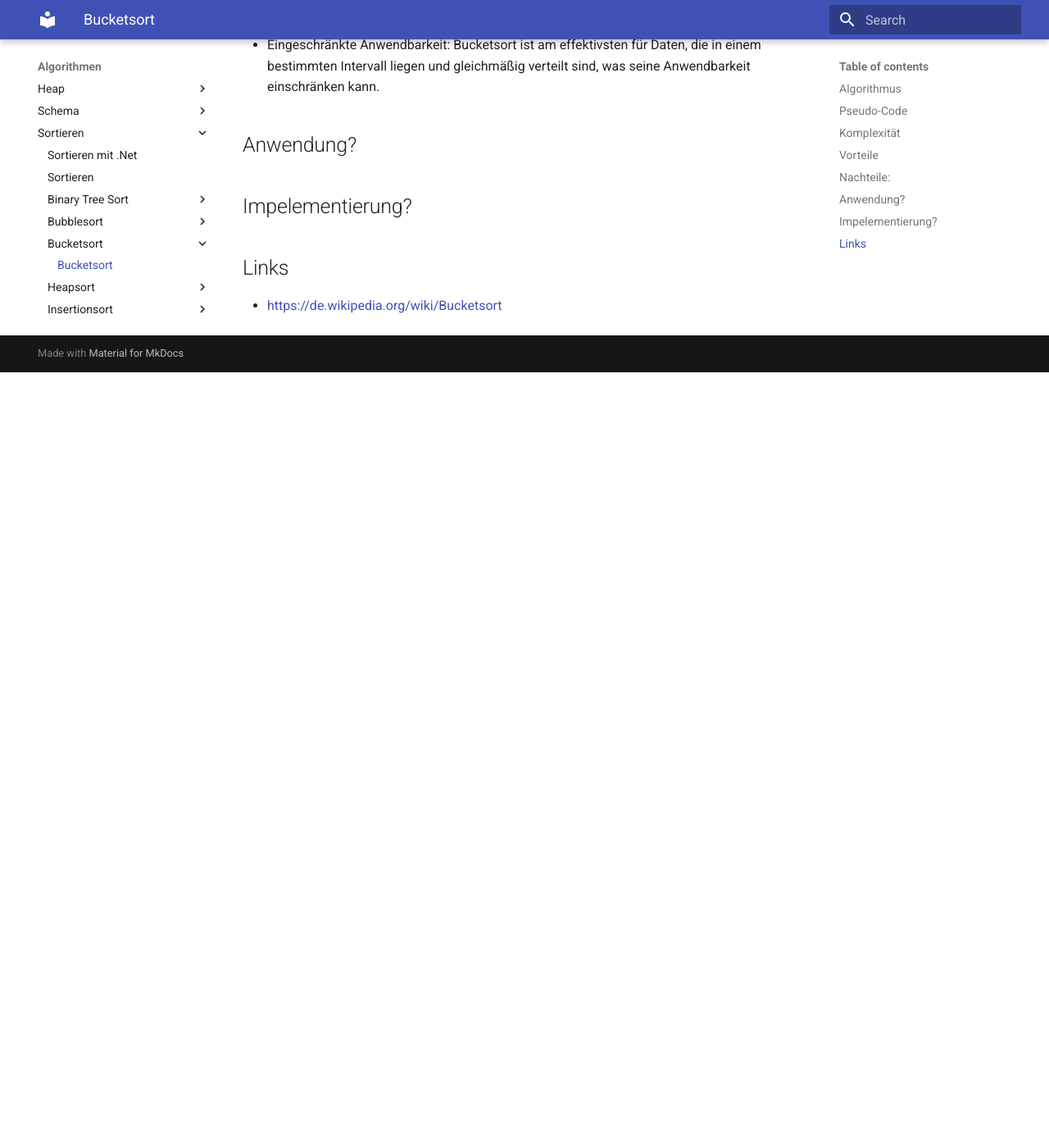
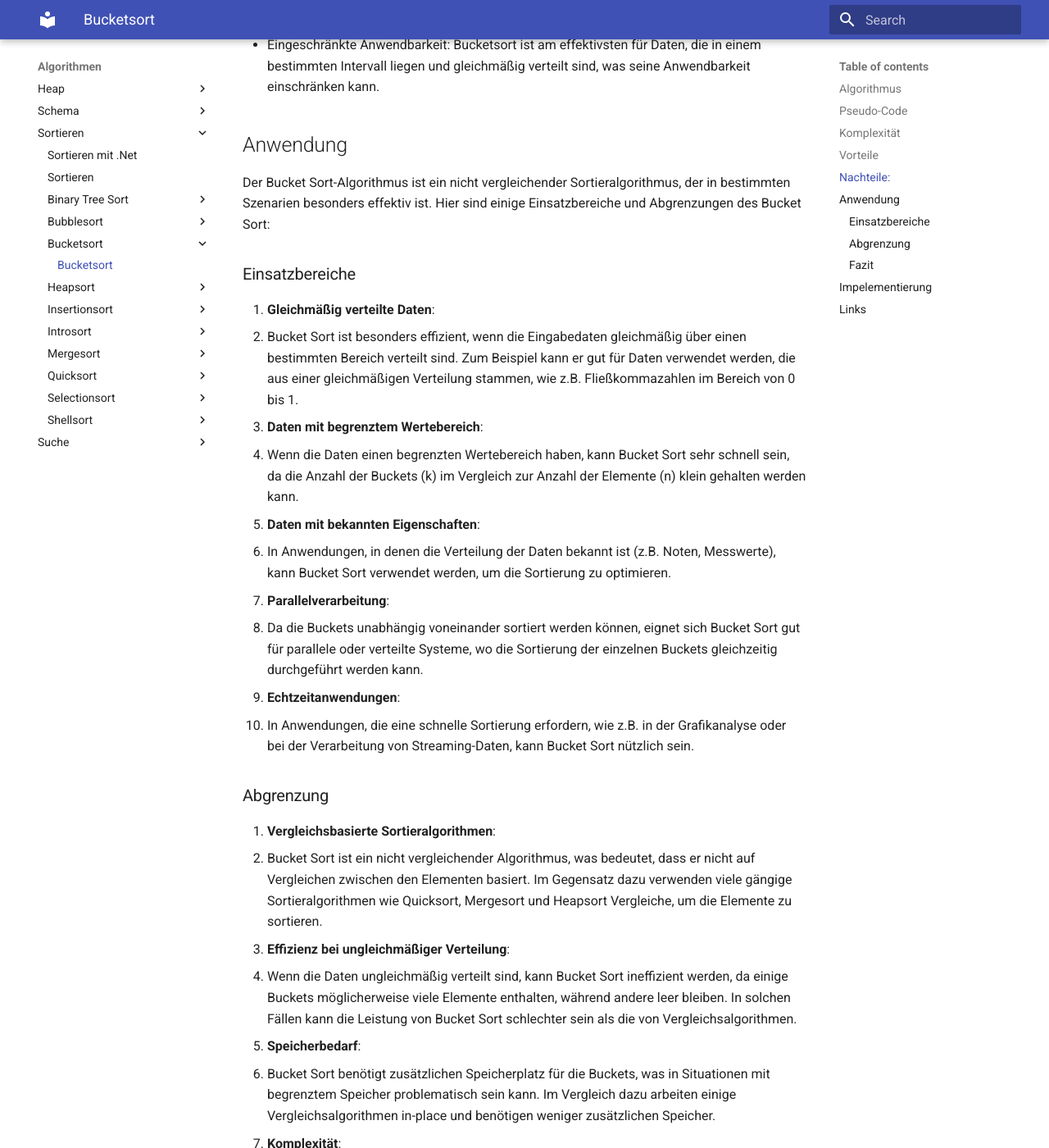
Before and after one commit to tsolenthaler/zbwAlgDs, an MkDocs documentation site: the page built from docs/algorithmen/sortieren/Bucketsort/Bucketsort.md, in a window 1280 px wide and 1400 px high, scrolled down 2391 px. Shown: the whole window at 82% size. Built offline with MkDocs 1.6.1 and Material for MkDocs 9.7.7, drawn with Linux system fonts in a browser that asks for light colours; before the commit the page ends 2845 px from its top, so only the background shows below that; some of the changed text lies outside the part shown.

Commit message:
add application scenarios and implementation example for Bucketsort in documentation

````diff
--- a/docs/algorithmen/sortieren/Bucketsort/Bucketsort.md
+++ b/docs/algorithmen/sortieren/Bucketsort/Bucketsort.md
@@ -52,9 +52,101 @@
 * Komplexität der Implementierung: Die Implementierung kann komplexer sein als bei anderen Sortieralgorithmen, insbesondere wenn mehrere Sortierstufen (Sub-Buckets) erforderlich sind.
 * Eingeschränkte Anwendbarkeit: Bucketsort ist am effektivsten für Daten, die in einem bestimmten Intervall liegen und gleichmäßig verteilt sind, was seine Anwendbarkeit einschränken kann.
 
-## Anwendung?
+## Anwendung
 
-## Impelementierung?
+Der Bucket Sort-Algorithmus ist ein nicht vergleichender Sortieralgorithmus, der in bestimmten Szenarien besonders effektiv ist. Hier sind einige Einsatzbereiche und Abgrenzungen des Bucket Sort:
+
+### Einsatzbereiche
+
+1. **Gleichmäßig verteilte Daten**:
+   - Bucket Sort ist besonders effizient, wenn die Eingabedaten gleichmäßig über einen bestimmten Bereich verteilt sind. Zum Beispiel kann er gut für Daten verwendet werden, die aus einer gleichmäßigen Verteilung stammen, wie z.B. Fließkommazahlen im Bereich von 0 bis 1.
+
+2. **Daten mit begrenztem Wertebereich**:
+   - Wenn die Daten einen begrenzten Wertebereich haben, kann Bucket Sort sehr schnell sein, da die Anzahl der Buckets (k) im Vergleich zur Anzahl der Elemente (n) klein gehalten werden kann.
+
+3. **Daten mit bekannten Eigenschaften**:
+   - In Anwendungen, in denen die Verteilung der Daten bekannt ist (z.B. Noten, Messwerte), kann Bucket Sort verwendet werden, um die Sortierung zu optimieren.
+
+4. **Parallelverarbeitung**:
+   - Da die Buckets unabhängig voneinander sortiert werden können, eignet sich Bucket Sort gut für parallele oder verteilte Systeme, wo die Sortierung der einzelnen Buckets gleichzeitig durchgeführt werden kann.
+
+5. **Echtzeitanwendungen**:
+   - In Anwendungen, die eine schnelle Sortierung erfordern, wie z.B. in der Grafikanalyse oder bei der Verarbeitung von Streaming-Daten, kann Bucket Sort nützlich sein.
+
+### Abgrenzung
+
+1. **Vergleichsbasierte Sortieralgorithmen**:
+   - Bucket Sort ist ein nicht vergleichender Algorithmus, was bedeutet, dass er nicht auf Vergleichen zwischen den Elementen basiert. Im Gegensatz dazu verwenden viele gängige Sortieralgorithmen wie Quicksort, Mergesort und Heapsort Vergleiche, um die Elemente zu sortieren.
+
+2. **Effizienz bei ungleichmäßiger Verteilung**:
+   - Wenn die Daten ungleichmäßig verteilt sind, kann Bucket Sort ineffizient werden, da einige Buckets möglicherweise viele Elemente enthalten, während andere leer bleiben. In solchen Fällen kann die Leistung von Bucket Sort schlechter sein als die von Vergleichsalgorithmen.
+
+3. **Speicherbedarf**:
+   - Bucket Sort benötigt zusätzlichen Speicherplatz für die Buckets, was in Situationen mit begrenztem Speicher problematisch sein kann. Im Vergleich dazu arbeiten einige Vergleichsalgorithmen in-place und benötigen weniger zusätzlichen Speicher.
+
+4. **Komplexität**:
+   - Die durchschnittliche Zeitkomplexität von Bucket Sort ist O(n + k), wobei n die Anzahl der Elemente und k die Anzahl der Buckets ist. Im schlimmsten Fall kann die Zeitkomplexität jedoch O(n^2) betragen, wenn alle Elemente in denselben Bucket fallen. Vergleichsbasierte Algorithmen haben in der Regel eine Zeitkomplexität von O(n log n).
+
+### Fazit
+Bucket Sort ist ein leistungsfähiger Algorithmus für spezifische Anwendungsfälle, insbesondere bei gleichmäßig verteilten Daten. Es ist jedoch wichtig, die Eigenschaften der Daten und die Anforderungen der Anwendung zu berücksichtigen, um zu entscheiden, ob Bucket Sort die beste Wahl ist oder ob ein anderer Sortieralgorithmus geeigneter wäre.
+
+## Impelementierung
+```C#
+using System;
+using System.Collections.Generic;
+
+class Program
+{
+    static void Main()
+    {
+        // Beispiel-Array
+        List<double> l = new List<double> { 0.78, 0.17, 0.39, 0.26, 0.72, 0.94, 0.21, 0.55, 0.88, 0.99 };
+        int k = 5; // Anzahl der Buckets
+
+        List<double> sortedList = BucketSort(l, k);
+
+        Console.WriteLine("Sortierte Liste:");
+        foreach (var item in sortedList)
+        {
+            Console.WriteLine(item);
+        }
+    }
+
+    static List<double> BucketSort(List<double> l, int k)
+    {
+        // Erstellen der Buckets
+        List<List<double>> buckets = new List<List<double>>(new List<double>[k]);
+        for (int i = 0; i < k; i++)
+        {
+            buckets[i] = new List<double>();
+        }
+
+        // Verteilung der Elemente in die Buckets
+        foreach (double e in l)
+        {
+            int bucketIndex = (int)Math.Floor(f(e) * k);
+            if (bucketIndex >= k) bucketIndex = k - 1; // Sicherstellen, dass der Index im gültigen Bereich bleibt
+            buckets[bucketIndex].Add(e);
+        }
+
+        // Sortieren der Buckets und Zusammenführen der Ergebnisse
+        List<double> r = new List<double>();
+        foreach (List<double> b in buckets)
+        {
+            b.Sort(); // Sortieren des Buckets
+            r.AddRange(b); // Hinzufügen der sortierten Elemente zum Ergebnis
+        }
+
+        return r;
+    }
+
+    // Normalisierungsfunktion
+    static double f(double e)
+    {
+        return e; // Hier könnte eine andere Normalisierungslogik implementiert werden
+    }
+}
+```
 
 ## Links
 
````
